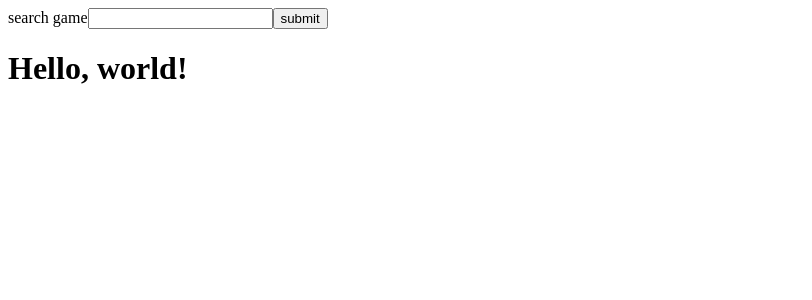
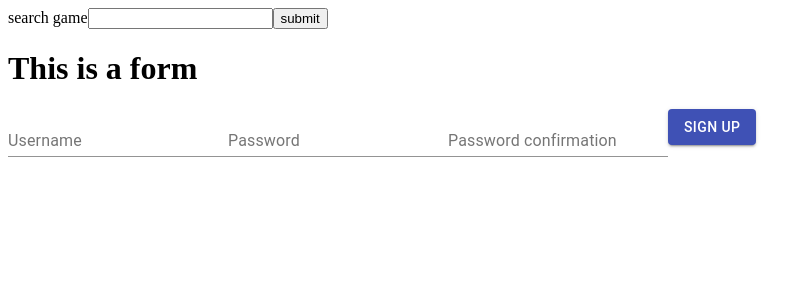
Before and after one commit to TynanByrne/game-recommender-frontend, a React (Create React App) app: page /signup in a window 1280 px wide. Shown: the top 300 px of the page, without its empty margins (0-812 px from the left). Built offline with nearby package versions, Linux system fonts and the light colour scheme.

Commit message:
Feat: Added skeleton for sign up form

```diff
--- a/package.json
+++ b/package.json
@@ -4,6 +4,7 @@
   "private": true,
   "dependencies": {
     "@apollo/client": "^3.3.6",
+    "@material-ui/core": "^4.11.2",
     "@testing-library/jest-dom": "^5.11.6",
     "@testing-library/react": "^11.2.2",
     "@testing-library/user-event": "^12.5.0",
@@ -13,6 +14,7 @@
     "@types/react-dom": "^16.9.10",
     "@types/react-router-dom": "^5.1.6",
     "axios": "^0.21.0",
+    "formik": "^2.2.6",
     "graphql": "^15.4.0",
     "react": "^17.0.1",
     "react-dom": "^17.0.1",
@@ -20,7 +22,8 @@
     "react-router": "^5.2.0",
     "react-router-dom": "^5.2.0",
     "react-scripts": "4.0.1",
-    "web-vitals": "^0.2.4"
+    "web-vitals": "^0.2.4",
+    "yup": "^0.32.8"
   },
   "scripts": {
     "start": "react-scripts start",
--- a/src/App.tsx
+++ b/src/App.tsx
@@ -3,6 +3,7 @@ import { Route, Switch } from 'react-router-dom'
 import Home from './components/Home';
 import Searchbar from './components/Searchbar'
 import SearchResults from './components/SearchResults';
+import SignUp from './components/SignUp';
 
 const App: React.FC = () => {
   return (
@@ -11,6 +12,9 @@ const App: React.FC = () => {
       <Switch>
         <Route path='/games/:search'>
           <SearchResults />
+        </Route>
+        <Route path='/signup'>
+          <SignUp />
         </Route>
         <Route path='/'>
           <Home />
--- a/src/components/Home.tsx
+++ b/src/components/Home.tsx
@@ -1,10 +1,15 @@
 import React from 'react'
+import { useHistory } from 'react-router'
 
 const Home: React.FC = () => {
+  const history = useHistory()
   return (
-    <div>
-      <h1>Hello, world!</h1>
-    </div>
+    <>
+      <button onClick={() => history.push('/signup')}>Sign up</button>
+      <div>
+        <h1>Hello, world!</h1>
+      </div>
+    </>
   )
 }
 
--- a/src/components/SearchResults.tsx
+++ b/src/components/SearchResults.tsx
@@ -28,8 +28,8 @@ const SearchResults: React.FC = () => {
   const { loading, data } = useQuery<SearchedGamesData, SearchedGamesVars>(SEARCH_GAMES,
     { variables: { searchTerm: search } }
   )
-  const { loading: extraLoading, data: extraData } = useQuery<ExtraGamesData>(GET_EXTRA_GAMES)
-  const { loading: currentLoading, data: currentData } = useQuery<CurrentNextData>(GET_CURRENT_NEXT)
+  const { data: extraData } = useQuery<ExtraGamesData>(GET_EXTRA_GAMES)
+  const { data: currentData } = useQuery<CurrentNextData>(GET_CURRENT_NEXT)
   useEffect(() => {
     currentNextVar(data?.searchGames.next)
   }, [data])
@@ -53,12 +53,10 @@ const SearchResults: React.FC = () => {
       extraGamesVar([...extraGames, ...data.results])
       currentNextVar(data.next)
     } catch (error) {
-      console.error("COULD NOT FETCH")
-      console.log(error)
+      console.error(error)
     }
   }
 
-  console.log("games are", games)
   return (
     <>
       <h1>Here are all the games that match that search</h1>
--- /dev/null
+++ b/src/components/SignUp.tsx
@@ -0,0 +1,51 @@
+import { useFormik } from 'formik'
+import React from 'react'
+import * as yup from 'yup'
+import SignUpForm from './SignUpForm'
+
+
+const validationSchema = yup.object().shape({
+  username: yup
+    .string()
+    .min(1, 'Usernames must be at least of length 1')
+    .max(30, 'Usernames cannot exceed a length of 30')
+    .required('Username is required'),
+  password: yup
+    .string()
+    .min(5, 'Passwords must be at least of length 8')
+    .max(50, 'Passwords must not exceed a length of 50')
+    .required('Password is required'),
+  passwordConfirmation: yup
+    .string()
+    .oneOf([yup.ref('password'), null], 'Passwords do not match')
+    .required('Password confirmation is required'),
+})
+
+const initialValues = {
+  username: '',
+  password: '',
+  passwordConfirmation: '',
+}
+
+const SignUp: React.FC = () => {
+  const onSubmit = (values: { username: string, password: string }): void => {
+    const { username, password } = values
+    console.log("Username is", username, "password is", password)
+  }
+  const formik = useFormik({
+    initialValues,
+    validationSchema,
+    onSubmit
+  })
+
+  return (
+    <div>
+      <h1>This is a form</h1>
+      <form>
+        <SignUpForm formik={formik}/>
+      </form>
+    </div>
+  )
+}
+
+export default SignUp
--- /dev/null
+++ b/src/components/SignUpForm.tsx
@@ -0,0 +1,41 @@
+
+import { Button, TextField } from '@material-ui/core'
+import React from 'react'
+
+const SignUpForm: React.FC<{ formik: any }> = ({ formik }) => {
+  return (
+    <>
+      <TextField
+        id='username'
+        name='username'
+        label='Username'
+        value={formik.values.username}
+        onChange={formik.handleChange}
+        error={formik.touched.username && Boolean(formik.errors.username)}
+      />
+      <TextField
+        id='password'
+        name='password'
+        label='Password'
+        type='password'
+        value={formik.values.password}
+        onChange={formik.handleChange}
+        error={formik.touched.password && Boolean(formik.errors.password)}
+      />
+      <TextField
+        id='password-confirmation'
+        name='password-confirmation'
+        label='Password confirmation'
+        type='password'
+        value={formik.values.passwordConfirmation}
+        onChange={formik.handleChange}
+        error={formik.touched.passwordConfirmation && Boolean(formik.errors.passwordConfirmation)}
+      />
+      <Button color='primary' variant='contained' type='submit'>
+        Sign up
+      </Button>
+    </>
+  )
+}
+
+export default SignUpForm
--- a/src/graphql/queries/index.ts
+++ b/src/graphql/queries/index.ts
@@ -11,32 +11,6 @@ export const SEARCH_GAMES = gql`
     }
   }
   ${GAME_BASICS}
-`
-
-export const NEXT_SET = gql`
-  query nextSet($url: String!) {
-    nextSet(url: $url) {
-      count
-      next
-      previous
-      ...GameBasics
-    }
-  }
-  ${GAME_BASICS}
-`
-
-export const GET_SEARCHED_GAMES = gql`
-  query getSearchedGames {
-    searchedGames @client {
-      next
-      result {
-        id
-        name
-        rating
-        background_image
-      }
-    }
-  }
 `
 
 export const GET_EXTRA_GAMES = gql`
```
Also changed, not shown: 2 other files (tests, documents, lock files or other folders).
